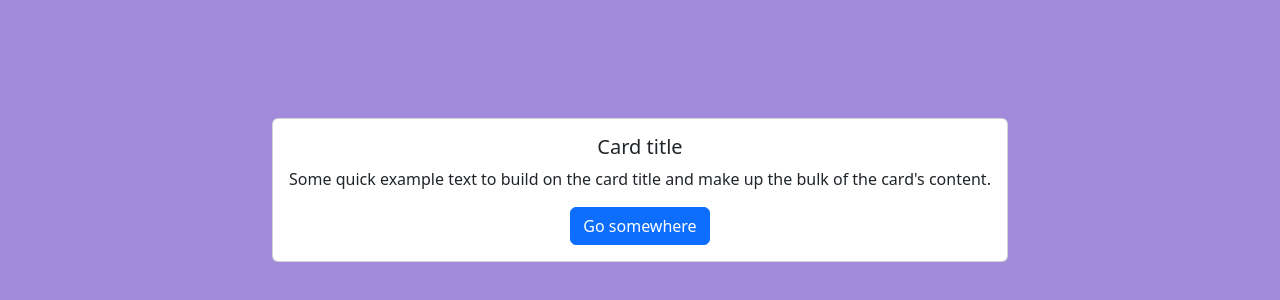
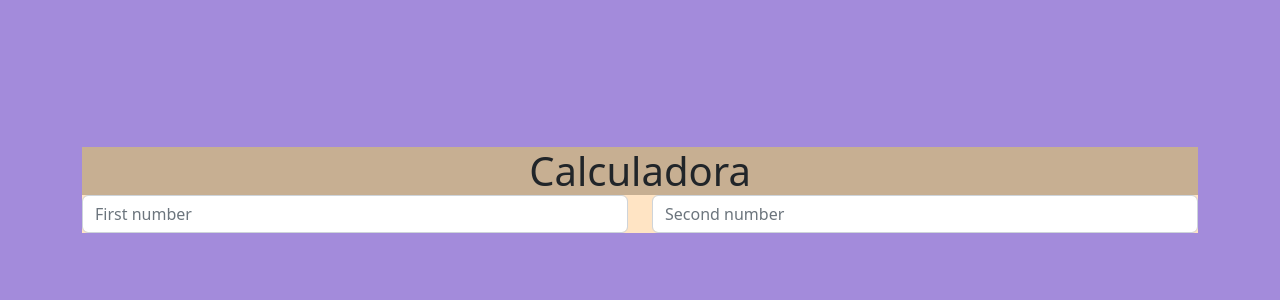
Before and after one commit to SDias14/calculadora_do_zero, a plain HTML site: page index.html in a window 1280 px wide. Shown: the part 210-510 px from the top of the page. Drawn offline with nearby package versions, Linux system fonts and the light colour scheme.

Commit message:
continuação dia 01

```diff
--- a/assets/sass/style.scss
+++ b/assets/sass/style.scss
@@ -6,16 +6,39 @@
 body{
     background-color: #a38bdb;
 
-    .main-box{
+    .container.main-box{
         width: 100%;
         height: 100vh;
         display: flex;
         justify-content: center;
         align-items: center;
         flex-direction: column;
+        padding: 0px;
 
 
     }
 
 
+
+
+
+
+
 }
+
+.second-box{
+
+    padding: 0px ;
+    background-color: bisque;
+
+
+
+}
+
+
+#title{
+    margin: 0px;
+    background-color: rgb(199, 175, 146);
+
+
+   }
--- a/index.html
+++ b/index.html
@@ -9,29 +9,53 @@
 </head>
 <body>
 
+  <header>
+
+
+  </header>
 
 
 
 
+  <main>
+    <div class="container text-center main-box ">
+      <div class="row container ">
 
-<section class="main">
+        <!-- second-box -->
+        <div class=" container-fluid second-box ">
+          <h1 id="title"> Calculadora</h1>
 
-        <div class="container text-center  main-box ">
+          <form >
             <div class="row">
               <div class="col">
-                <div class="card">
-                    <div class="card-body">
-                        <h5 class="card-title">Card title</h5>
-                        <p class="card-text">Some quick example text to build on the card title and make up the bulk of the card's content.</p>
-                        <a href="#" class="btn btn-primary">Go somewhere</a>
+                <input type="number" class="form-control" placeholder="First number" id="first-number">
+              </div>
+              <div class="col">
+                <input type="number" class="form-control" placeholder="Second number" id="second-number">
+              </div>
+            </div>
+          </form>
+
+
+        </div>
+
+        <!--fim second-box-->
+
+
       </div>
     </div>
 
-              </div>
-             </div>
-          </div>
+  </main>
 
-</section>
+
+
+  <footer>
+
+  </footer>
+
+
+
+
 
 
 
```
Also changed, not shown: assets/css/style.css, 1 other file. Lines whose indentation alone changed are shown as unchanged.
